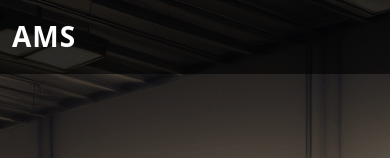
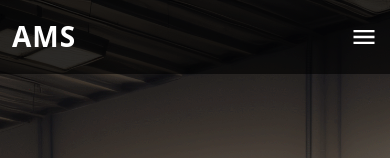
Before and after one commit to KaczmarekBartosz/AMS, a React (Create React App) app: page / in a window 390 px wide. Shown: the top 158 px of the page. Built offline with nearby package versions, Linux system fonts and the light colour scheme.

Commit message:
Update - Icons lib and css mods

```diff
--- a/package.json
+++ b/package.json
@@ -11,10 +11,12 @@
     "@testing-library/react": "^13.4.0",
     "@testing-library/user-event": "^13.5.0",
     "bootstrap": "^5.3.1",
+    "bootstrap-icons": "^1.10.5",
     "jquery": "^3.7.0",
     "popper.js": "^1.16.1",
     "react": "^18.2.0",
     "react-dom": "^18.2.0",
+    "react-icons": "^4.10.1",
     "react-scripts": "5.0.1",
     "react-type-animation": "^3.1.0",
     "web-vitals": "^2.1.4"
--- a/src/Components/Header.css
+++ b/src/Components/Header.css
@@ -623,7 +623,7 @@ a:hover {
   * Mobile Navigation
   */
 .mobile-nav-toggle {
-  color: #fff;
+  color: #ffffff;
   font-size: 28px;
   cursor: pointer;
   display: none;
@@ -648,7 +648,7 @@ a:hover {
   right: 0;
   left: 0;
   bottom: 0;
-  background: rgba(78, 78, 78, 0.9);
+  background: rgba(0, 0, 0, 0.8);
   transition: 0.3s;
   z-index: 999;
 }
@@ -660,16 +660,17 @@ a:hover {
 }
 
 .navbar-mobile ul {
-  display: block;
+  display: flex;
+  flex-direction: column;
+  align-items: center;
   position: absolute;
-  top: 55px;
-  right: 15px;
-  bottom: 15px;
-  left: 15px;
-  padding: 10px 0;
+  top: 70px;
+  width: 100%;
   background-color: #fff;
-  overflow-y: auto;
+  box-shadow: 0px 4px 10px rgba(0, 0, 0, 0.9);
+  padding: 15px 0;
   transition: 0.3s;
+  z-index: 1000;
 }
 
 .navbar-mobile > ul > li {
--- a/src/Components/Header.js
+++ b/src/Components/Header.js
@@ -1,91 +1,87 @@
+import React, { useState } from "react";
+import { IoCloseSharp, IoMenuSharp } from "react-icons/io5";
+
 import "./Header.css";
 
 function Header() {
+  const [isMobileNavOpen, setIsMobileNavOpen] = useState(false);
+
+  const handleMobileNavToggle = () => {
+    setIsMobileNavOpen(!isMobileNavOpen);
+  };
+
+  const handleNavLinkClick = () => {
+    setIsMobileNavOpen(false);
+  };
+
   return (
-    <header id="header" class="fixed-top">
-      <div class="container d-flex align-items-center justify-content-between">
-        <h1 class="logo">
+    <header
+      id="header"
+      className={`fixed-top ${isMobileNavOpen ? "navbar-mobile" : ""}`}
+    >
+      <div className="container d-flex align-items-center justify-content-between">
+        <h1 className="logo">
           <a href="index.html">AMS</a>
         </h1>
-
-        {/* <!-- <a href="index.html" class="logo"><img src="assets/img/logo.png" alt="" class="img-fluid"></a>--> */}
-
-        <nav id="navbar" class="navbar">
+        <nav
+          id="navbar"
+          className={`navbar ${isMobileNavOpen ? "navbar-mobile" : ""}`}
+        >
           <ul>
             <li>
-              <a class="nav-link scrollto active" href="#hero">
+              <a
+                className="nav-link scrollto active"
+                href="#hero"
+                onClick={handleNavLinkClick}
+              >
                 Strona główna
               </a>
             </li>
             <li>
-              <a class="nav-link scrollto" href="#about">
+              <a
+                className="nav-link scrollto"
+                href="#about"
+                onClick={handleNavLinkClick}
+              >
                 O warsztacie
               </a>
             </li>
             <li>
-              <a class="nav-link scrollto" href="#services">
+              <a
+                className="nav-link scrollto"
+                href="#services"
+                onClick={handleNavLinkClick}
+              >
                 Usługi
               </a>
             </li>
             <li>
-              <a class="nav-link scrollto" href="#contact">
+              <a
+                className="nav-link scrollto"
+                href="#contact"
+                onClick={handleNavLinkClick}
+              >
                 Umów wizytę
               </a>
             </li>
-            {/* <li>
-              <a class="nav-link scrollto" href="#blog">
-                Blog
-              </a>
-            </li> */}
-            {/* <li class="dropdown">
-              <a href="#">
-                <span>Drop Down</span> <i class="bi bi-chevron-down"></i>
-              </a>
-              <ul>
-                <li>
-                  <a href="#">Drop Down 1</a>
-                </li>
-                <li class="dropdown">
-                  <a href="#">
-                    <span>Deep Drop Down</span>
-                    <i class="bi bi-chevron-right"></i>
-                  </a>
-                  <ul>
-                    <li>
-                      <a href="#">Deep Drop Down 1</a>
-                    </li>
-                    <li>
-                      <a href="#">Deep Drop Down 2</a>
-                    </li>
-                    <li>
-                      <a href="#">Deep Drop Down 3</a>
-                    </li>
-                    <li>
-                      <a href="#">Deep Drop Down 4</a>
-                    </li>
-                    <li>
-                      <a href="#">Deep Drop Down 5</a>
-                    </li>
-                  </ul>
-                </li>
-                <li>
-                  <a href="#">Drop Down 2</a>
-                </li>
-                <li>
-                  <a href="#">Drop Down 3</a>
-                </li>
-                <li>
-                  <a href="#">Drop Down 4</a>
-                </li>
-              </ul>
-            </li> */}
             <li>
-              <a class="nav-link scrollto" href="#contact">
+              <a
+                className="nav-link scrollto"
+                href="#contact"
+                onClick={handleNavLinkClick}
+              >
                 Kontakt
               </a>
             </li>
           </ul>
-          <i class="bi bi-list mobile-nav-toggle"></i>
+          <i
+            className={`mobile-nav-toggle ${
+              isMobileNavOpen ? "close-icon" : "menu-icon"
+            }`}
+            onClick={handleMobileNavToggle}
+          >
+            {isMobileNavOpen ? <IoCloseSharp /> : <IoMenuSharp />}
+          </i>
         </nav>
       </div>
     </header>
```
Also changed, not shown: 1 other file (tests, documents, lock files or other folders).
